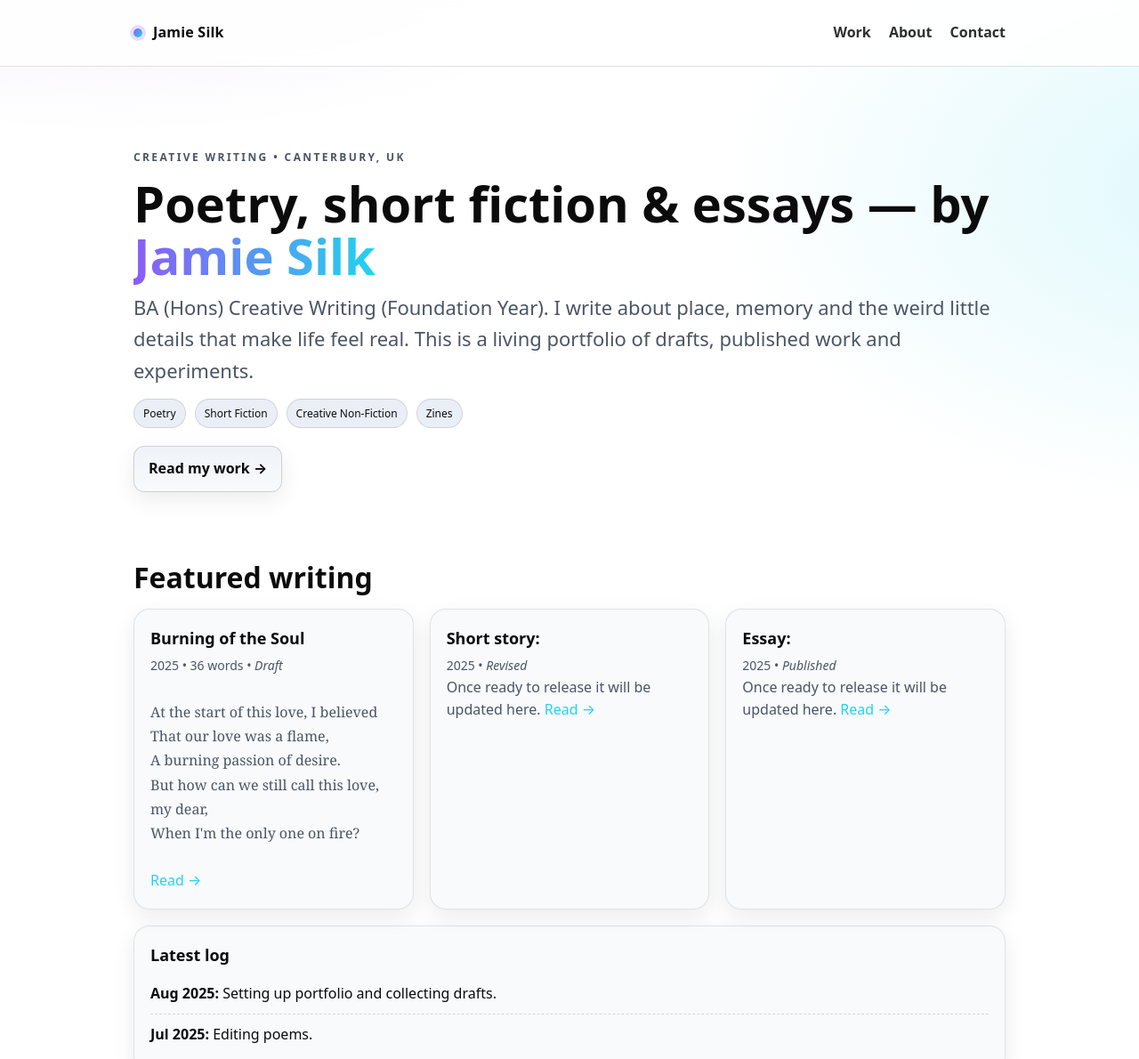
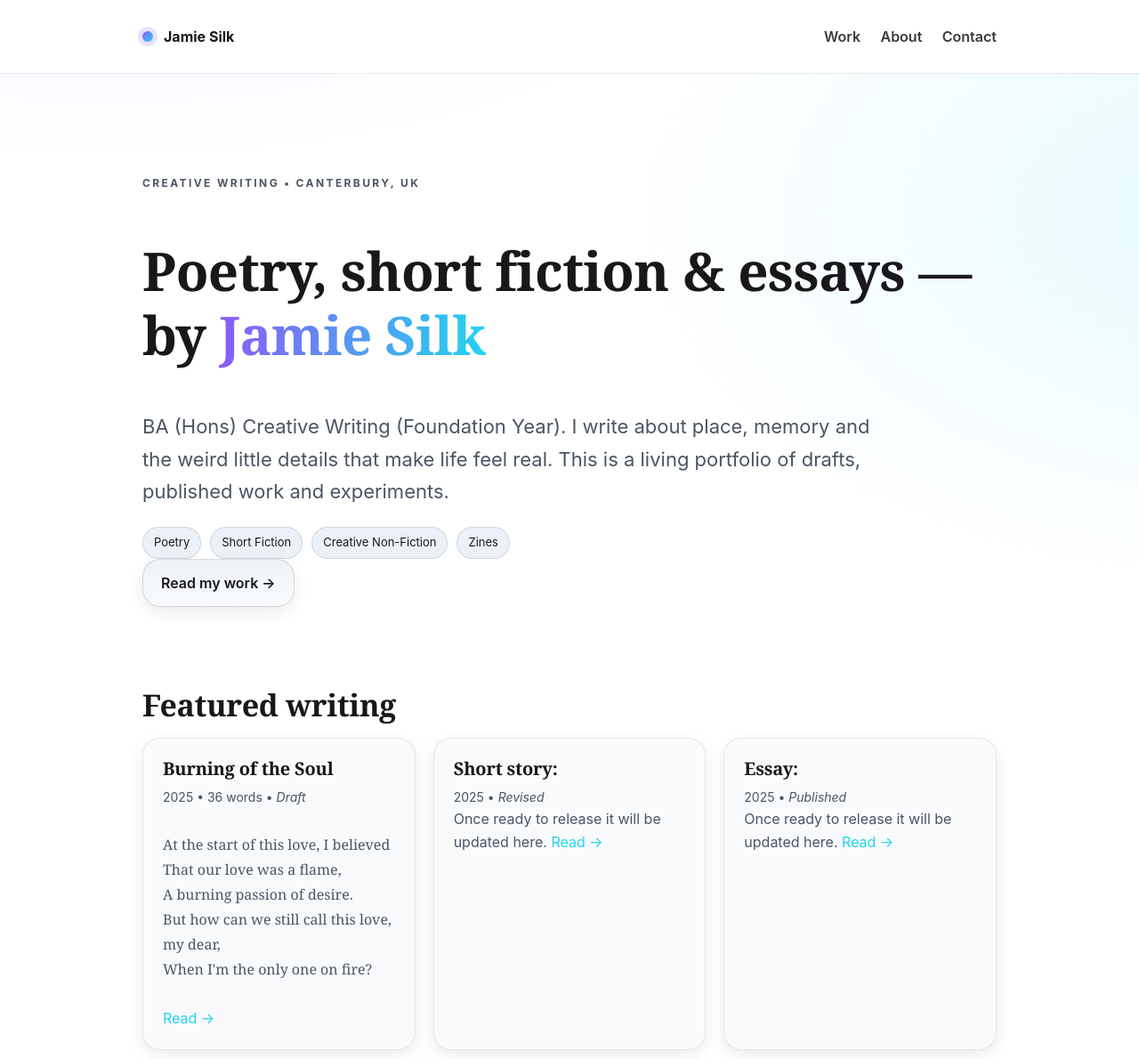
Before and after one commit to jamiesilk/jamie-portfolio, a plain HTML site: page index.html in a window 1280 px wide. Shown: the top 1190 px of the page at 89% size. Drawn offline with Linux system fonts and the light colour scheme.

Commit message:
Update index.html

```diff
--- a/index.html
+++ b/index.html
@@ -11,55 +11,163 @@
   <meta property="og:type" content="website" />
   <meta property="og:url" content="https://jamiesilk.co.uk/" />
   <meta name="theme-color" content="#0b0b0c" />
+
   <style>
     :root{
       --bg: #0b0b0c;
-      --fg: #f3f4f6;
-      --muted: #9ca3af;
+      --fg: #f9fafb;
+      --muted: #a1a1aa;
       --accent: #8b5cf6;
       --accent-2: #22d3ee;
-      --card: #141416;
-      --shadow: 0 10px 30px rgba(0,0,0,.35);
+      --card: #18181b;
+      --shadow: 0 6px 18px rgba(0,0,0,.25);
+      --radius: 20px;
+      --transition: 0.25s ease;
     }
+
     @media (prefers-color-scheme: light){
-      :root{ --bg:#ffffff; --fg:#0b0b0c; --muted:#4b5563; --card:#f8fafc; --shadow: 0 8px 24px rgba(0,0,0,.08);}
+      :root{
+        --bg:#ffffff;
+        --fg:#18181b;
+        --muted:#4b5563;
+        --card:#f8fafc;
+        --shadow: 0 6px 18px rgba(0,0,0,.08);
+      }
     }
-    body{ margin:0; font:16px/1.6 system-ui, -apple-system, Segoe UI, Roboto, Helvetica, Arial, "Apple Color Emoji","Segoe UI Emoji"; color:var(--fg); background: radial-gradient(1200px 600px at 10% -10%, rgba(139,92,246,.18), transparent 60%), radial-gradient(1000px 600px at 110% 10%, rgba(34,211,238,.15), transparent 60%), var(--bg); }
-    a{ color: var(--accent-2); text-decoration:none; }
-    a:hover{ text-decoration:underline; }
-    .container{ max-width:980px; margin:0 auto; padding:24px; }
-    header{ position:sticky; top:0; backdrop-filter:blur(8px); background:color-mix(in hsl, var(--bg) 85%, transparent); border-bottom:1px solid color-mix(in hsl, var(--fg) 12%, transparent); z-index:20; }
-    nav{ display:flex; align-items:center; justify-content:space-between; gap:16px; }
-    .brand{ display:flex; align-items:center; gap:12px; font-weight:700; letter-spacing:.2px; }
-    .dot{ width:10px; height:10px; border-radius:50%; background: linear-gradient(135deg, var(--accent), var(--accent-2)); box-shadow:0 0 0 4px color-mix(in hsl, var(--accent) 20%, transparent); }
-    .navlinks a{ margin-left:16px; font-weight:600; color:var(--fg); opacity:.85; }
-    .navlinks a:hover{ opacity:1; text-decoration:none }
-    .hero{ padding:64px 0 40px; display:grid; grid-template-columns:1fr; gap:24px; }
-    .hero h1{ font-size:clamp(32px,6vw,56px); line-height:1.05; margin:.2em 0; }
-    .hero p.lead{ font-size:clamp(16px,2.6vw,22px); color:var(--muted); margin:8px 0 0; }
-    .badges{ display:flex; flex-wrap:wrap; gap:10px; margin-top:14px; }
-    .badge{ font-size:12px; padding:6px 10px; border-radius:999px; background: color-mix(in hsl, var(--accent) 12%, var(--card)); border:1px solid color-mix(in hsl, var(--fg) 12%, transparent); }
-    .cta{ display:flex; gap:12px; flex-wrap:wrap; margin-top:20px; }
-    .btn{ display:inline-flex; align-items:center; gap:10px; padding:12px 16px; border-radius:12px; font-weight:700; border:1px solid color-mix(in hsl, var(--fg) 16%, transparent); background:linear-gradient(180deg, color-mix(in hsl, var(--card) 80%, var(--accent) 8%), var(--card)); box-shadow:var(--shadow); color:var(--fg); }
-    .btn:hover{ transform:translateY(-1px); }
+
+    body{
+      margin:0;
+      font:16px/1.65 'Inter', system-ui, -apple-system, sans-serif;
+      color:var(--fg);
+      background:
+        radial-gradient(1200px 600px at 10% -10%, rgba(139,92,246,.14), transparent 70%),
+        radial-gradient(1000px 600px at 110% 10%, rgba(34,211,238,.12), transparent 70%),
+        var(--bg);
+      -webkit-font-smoothing: antialiased;
+    }
+
+    h1,h2,h3{
+      font-family: 'Georgia', serif;
+      font-weight:600;
+      letter-spacing:-0.01em;
+      line-height:1.2;
+    }
+
+    a{
+      color: var(--accent-2);
+      text-decoration:none;
+      transition: color var(--transition);
+    }
+    a:hover{ color: var(--accent); }
+
+    .container{ max-width:960px; margin:0 auto; padding:28px; }
+
+    header{
+      position:sticky;
+      top:0;
+      backdrop-filter:blur(10px);
+      background:color-mix(in hsl, var(--bg) 92%, transparent);
+      border-bottom:1px solid color-mix(in hsl, var(--fg) 10%, transparent);
+      z-index:20;
+    }
+
+    nav{ display:flex; align-items:center; justify-content:space-between; gap:18px; }
+    .brand{ display:flex; align-items:center; gap:12px; font-weight:700; }
+    .dot{
+      width:12px; height:12px; border-radius:50%;
+      background: linear-gradient(135deg, var(--accent), var(--accent-2));
+      box-shadow:0 0 0 5px color-mix(in hsl, var(--accent) 18%, transparent);
+    }
+    .navlinks a{ margin-left:18px; font-weight:600; color:var(--fg); opacity:.85; }
+    .navlinks a:hover{ opacity:1; }
+
+    .hero{ padding:80px 0 50px; display:grid; gap:24px; }
+    .hero h1{ font-size:clamp(36px,6vw,60px); }
+    .hero p.lead{ font-size:clamp(18px,2.4vw,22px); color:var(--muted); margin-top:10px; max-width:60ch; }
+
+    .badges{ display:flex; flex-wrap:wrap; gap:10px; margin-top:18px; }
+    .badge{
+      font-size:13px; padding:6px 12px;
+      border-radius:999px;
+      background: color-mix(in hsl, var(--accent) 10%, var(--card));
+      border:1px solid color-mix(in hsl, var(--fg) 12%, transparent);
+    }
+
+    .btn{
+      display:inline-flex; align-items:center; gap:10px;
+      padding:13px 20px;
+      border-radius:var(--radius);
+      font-weight:600;
+      border:1px solid color-mix(in hsl, var(--fg) 14%, transparent);
+      background:linear-gradient(180deg, color-mix(in hsl, var(--card) 90%, var(--accent) 8%), var(--card));
+      box-shadow:var(--shadow);
+      color:var(--fg);
+      transition: transform var(--transition), box-shadow var(--transition);
+    }
+    .btn:hover{
+      transform:translateY(-2px);
+      box-shadow:0 10px 20px rgba(0,0,0,.25);
+    }
     .btn.alt{ background:transparent; }
-    section{ padding:30px 0; }
-    h2{ font-size:clamp(22px,3.5vw,32px); margin:0 0 10px; }
-    .grid{ display:grid; grid-template-columns:repeat(auto-fit,minmax(260px,1fr)); gap:18px; }
-    .card{ background:var(--card); border:1px solid color-mix(in hsl, var(--fg) 10%, transparent); border-radius:18px; padding:18px; box-shadow:var(--shadow); }
-    .card h3{ margin:0 0 6px; font-size:18px; }
+
+    section{ padding:40px 0; }
+    h2{ font-size:clamp(24px,3.2vw,34px); margin:0 0 16px; }
+
+    .grid{ display:grid; grid-template-columns:repeat(auto-fit,minmax(280px,1fr)); gap:20px; }
+    .card{
+      background:var(--card);
+      border:1px solid color-mix(in hsl, var(--fg) 8%, transparent);
+      border-radius:var(--radius);
+      padding:22px;
+      box-shadow:var(--shadow);
+      transition: transform var(--transition);
+    }
+    .card:hover{ transform:translateY(-3px); }
+
+    .card h3{ margin:0 0 8px; font-size:20px; }
     .card p{ margin:0; color:var(--muted); }
+
     .meta{ color:var(--muted); font-size:14px; }
+
     .list{ list-style:none; padding:0; margin:0; }
-    .list li{ padding:10px 0; border-bottom:1px dashed color-mix(in hsl, var(--fg) 14%, transparent); }
+    .list li{ padding:12px 0; border-bottom:1px dashed color-mix(in hsl, var(--fg) 12%, transparent); }
     .list li:last-child{ border-bottom:none; }
-    .kicker{ text-transform:uppercase; font-weight:800; font-size:12px; letter-spacing:.2em; color:var(--muted); }
-    .footer{ margin-top:30px; padding:24px 0 60px; color:var(--muted); border-top:1px solid color-mix(in hsl, var(--fg) 10%, transparent); }
+
+    .kicker{
+      text-transform:uppercase; font-weight:700;
+      font-size:12px; letter-spacing:.2em; color:var(--muted);
+    }
+
+    .footer{
+      margin-top:40px; padding:30px 0 60px;
+      color:var(--muted);
+      border-top:1px solid color-mix(in hsl, var(--fg) 10%, transparent);
+      font-size:14px;
+      text-align:center;
+    }
+
     /* poem formatting */
-    .poem{ white-space:pre-wrap; font-family:Georgia, "Times New Roman", serif; line-height:1.7; font-size:1rem; color:var(--fg); margin:.5rem 0 0; }
+    .poem{
+      white-space:pre-wrap;
+      font-family:Georgia, serif;
+      line-height:1.75;
+      font-size:1rem;
+      color:var(--fg);
+      margin:.75rem 0 0;
+    }
     .poem .attribution{ color:var(--muted); font-style:italic; }
+
+    /* fade-in animation */
+    @keyframes fadeInUp{
+      from{opacity:0; transform:translateY(20px);}
+      to{opacity:1; transform:translateY(0);}
+    }
+    .hero h1, .hero p, .card{
+      animation:fadeInUp .6s ease both;
+    }
   </style>
 </head>
+
 <body>
   <header>
     <div class="container">
@@ -86,7 +194,7 @@
         <div class="badges">
           <span class="badge">Poetry</span>
           <span class="badge">Short Fiction</span>
-          <span class="badge">Creative Non‑Fiction</span>
+          <span class="badge">Creative Non-Fiction</span>
           <span class="badge">Zines</span>
         </div>
         <div class="cta">
@@ -135,7 +243,7 @@ When I'm the only one on fire?
       <div class="grid">
         <div class="card">
           <p>Hello! I’m Jamie, a creative writing student based in Kent. I'm drawn to love in all its messy forms, poetry that lingers on small human moments, and the dark edges of dystopia. This site is a working public notebook — a mix of finished pieces and experiments side by side.</p>
-          <p><strong>Interests:</strong> Poetry, dystopian themes, love and relationships, place‑based writing, mental health, and other strange corners.</p>
+          <p><strong>Interests:</strong> Poetry, dystopian themes, love and relationships, place-based writing, mental health, and other strange corners.</p>
           <p class="meta"><strong>Currently reading:</strong> <em>1984</em> by George Orwell</p>
         </div>
         <div class="card">
@@ -159,9 +267,7 @@ When I'm the only one on fire?
     <section aria-labelledby="credits-heading">
       <h2 id="credits-heading" class="sr-only">Credits</h2>
       <div class="footer">
-        <div style="display:flex;justify-content:space-between;align-items:center;gap:12px;flex-wrap:wrap">
-          <p>© <span id="year"></span> Jamie Silk. Built with plain HTML/CSS and hosted free.</p>
-        </div>
+        <p>© <span id="year"></span> Jamie Silk. Built with plain HTML/CSS and hosted free.</p>
       </div>
     </section>
   </main>
```
